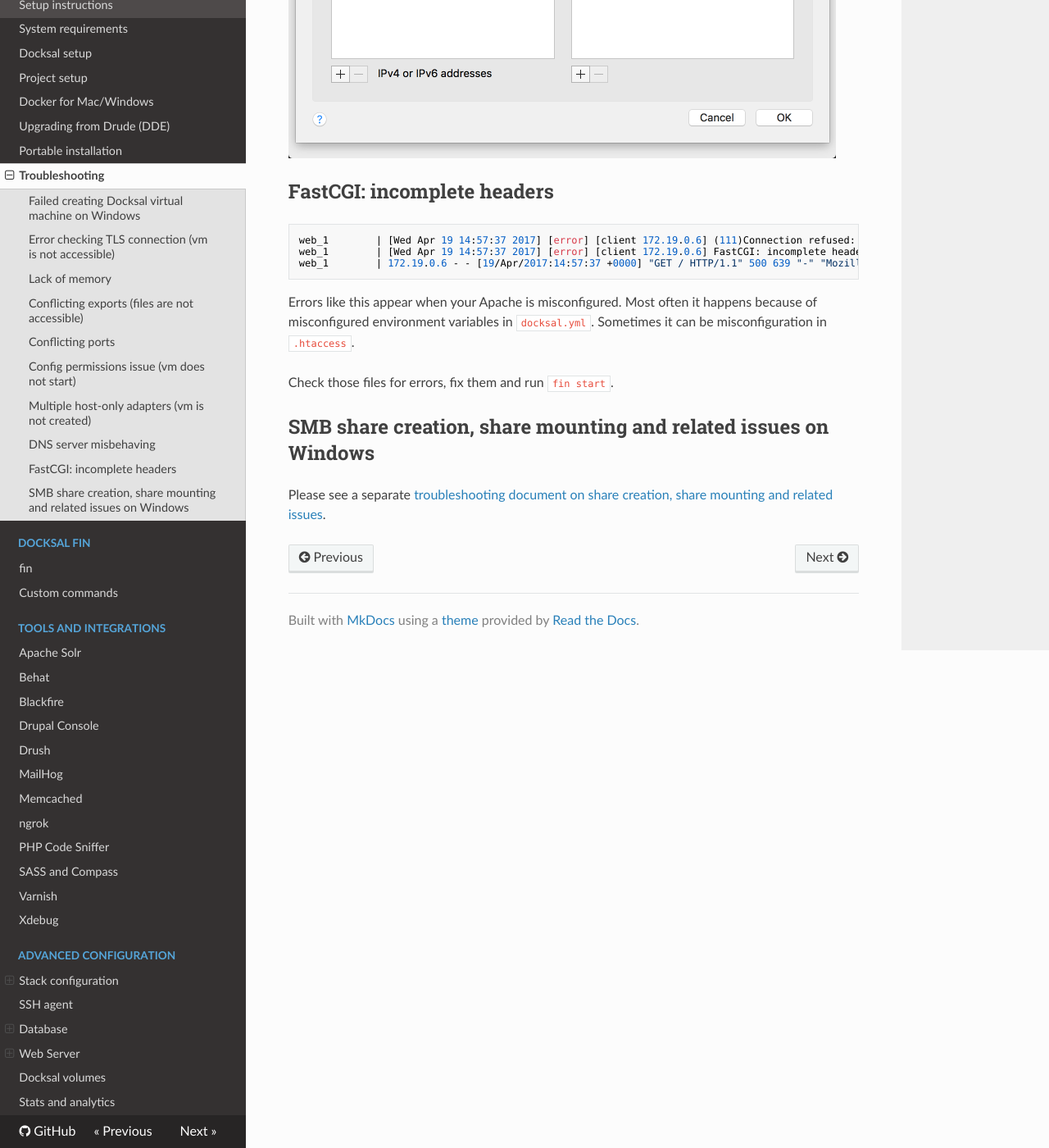
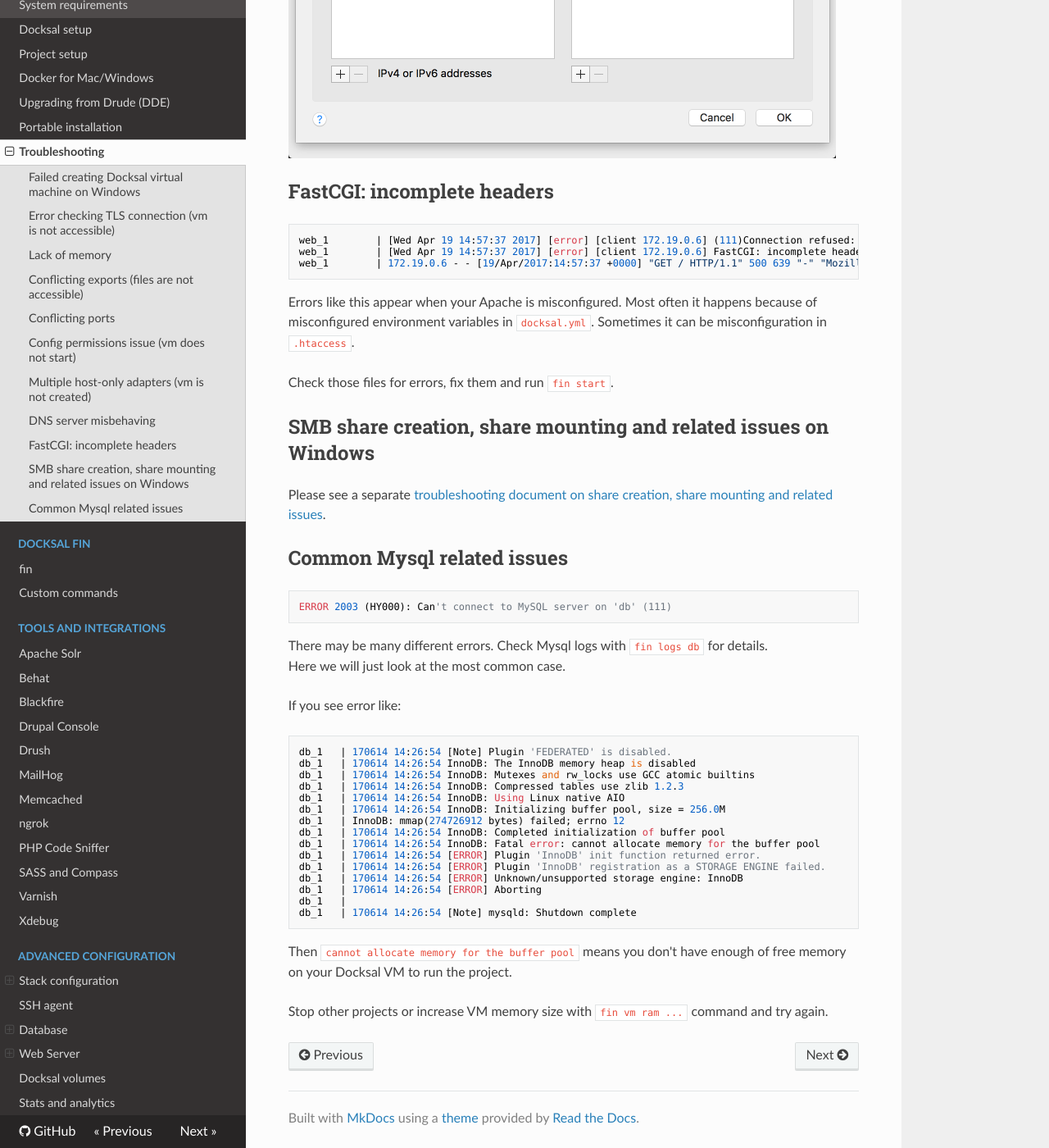
Before and after one commit to docksal/docksal, an MkDocs documentation site: the page built from docs/troubleshooting.md, in a window 1280 px wide and 1400 px high, scrolled down 3440 px. Shown: the whole window at 82% size. Built offline with MkDocs 1.6.1, drawn with Linux system fonts in a browser that asks for light colours; nearby versions of some CDN libraries; old or Windows-style settings are respelled for this version of MkDocs.

Commit message:
Update troubleshooting.md with mysql memory edge case

````diff
--- a/docs/troubleshooting.md
+++ b/docs/troubleshooting.md
@@ -162,3 +162,36 @@ Check those files for errors, fix them and run `fin start`.
 ## SMB share creation, share mounting and related issues on Windows
 
 Please see a separate [troubleshooting document on share creation, share mounting and related issues](troubleshooting-smb.md).
+
+## Common Mysql related issues
+
+```
+ERROR 2003 (HY000): Can't connect to MySQL server on 'db' (111)
+```
+
+There may be many different errors. Check Mysql logs with `fin logs db` for details.
+Here we will just look at the most common case.
+
+If you see error like:
+
+```
+db_1   | 170614 14:26:54 [Note] Plugin 'FEDERATED' is disabled.
+db_1   | 170614 14:26:54 InnoDB: The InnoDB memory heap is disabled
+db_1   | 170614 14:26:54 InnoDB: Mutexes and rw_locks use GCC atomic builtins
+db_1   | 170614 14:26:54 InnoDB: Compressed tables use zlib 1.2.3
+db_1   | 170614 14:26:54 InnoDB: Using Linux native AIO
+db_1   | 170614 14:26:54 InnoDB: Initializing buffer pool, size = 256.0M
+db_1   | InnoDB: mmap(274726912 bytes) failed; errno 12
+db_1   | 170614 14:26:54 InnoDB: Completed initialization of buffer pool
+db_1   | 170614 14:26:54 InnoDB: Fatal error: cannot allocate memory for the buffer pool
+db_1   | 170614 14:26:54 [ERROR] Plugin 'InnoDB' init function returned error.
+db_1   | 170614 14:26:54 [ERROR] Plugin 'InnoDB' registration as a STORAGE ENGINE failed.
+db_1   | 170614 14:26:54 [ERROR] Unknown/unsupported storage engine: InnoDB
+db_1   | 170614 14:26:54 [ERROR] Aborting
+db_1   |
+db_1   | 170614 14:26:54 [Note] mysqld: Shutdown complete
+```
+
+Then `cannot allocate memory for the buffer pool` means you don't have enough of free memory on your Docksal VM to run the project.
+
+Stop other projects or increase VM memory size with `fin vm ram ...` command and try again.
````
